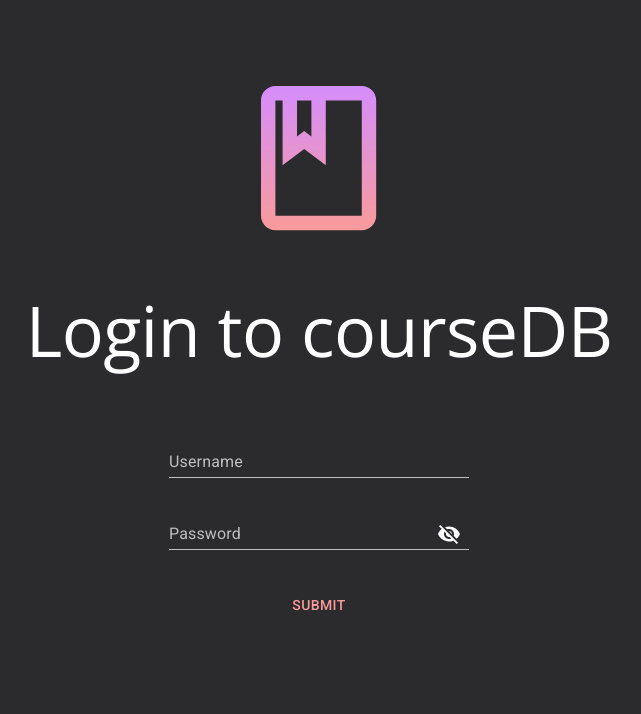
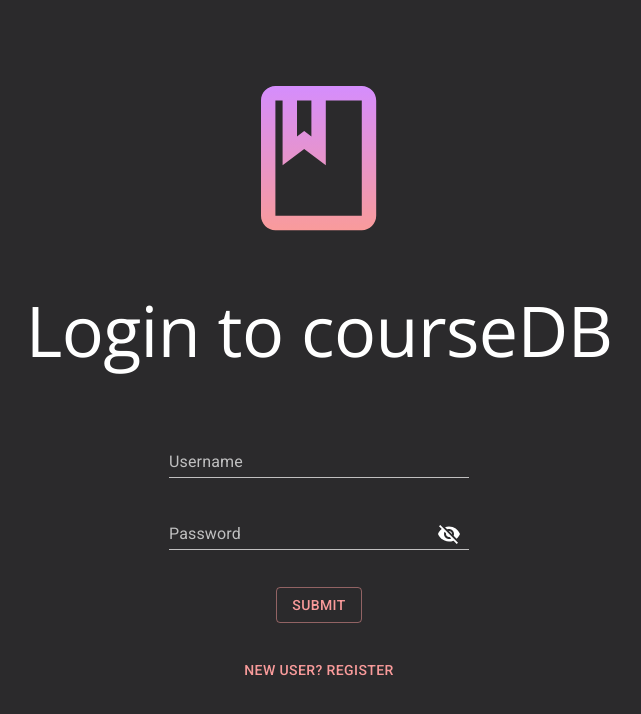
Before and after one commit to MichaelZhao21/course-db, a React (Create React App) app in the folder client/: page /login in a window 1280 px wide. Shown: the top 714 px of the page, without its empty margins (321-962 px from the left). Built offline with nearby package versions, Linux system fonts and the light colour scheme.

Commit message:
i want my todo

```diff
--- a/client/src/components/Login.jsx
+++ b/client/src/components/Login.jsx
@@ -7,7 +7,6 @@ import { useState } from 'react';
 import Visibility from '@mui/icons-material/Visibility';
 import VisibilityOff from '@mui/icons-material/VisibilityOff';
 import FormControl from '@mui/material/FormControl';
-import FormHelperText from '@mui/material/FormHelperText';
 import InputLabel from '@mui/material/InputLabel';
 import InputAdornment from '@mui/material/InputAdornment';
 import IconButton from '@mui/material/IconButton';
@@ -25,6 +24,10 @@ export default function Login() {
             navigate('/');
         }
     };
+
+    const newAccount = () => {
+        navigate('/newAccount');
+    }
 
     const handleClickShowPassword = () => {
         setVisibility(!visibility);
@@ -81,8 +84,12 @@ export default function Login() {
                         />
                 </FormControl>
 
-                <Button variant="text" onClick={tryLogin} sx={{ margin: '2.5% auto auto auto' }}>
+                <Button variant="outlined" onClick={tryLogin} sx={{ margin: '2.5% auto auto auto' }}>
                     Submit
+                </Button>
+
+                <Button variant="text" onClick={newAccount} sx={{ margin: '2.5% auto auto auto', color: (theme) => `solid 5px ${theme.palette.secondary.main}`}}>
+                    New User? Register
                 </Button>
             </Box>
         </Container>
```
